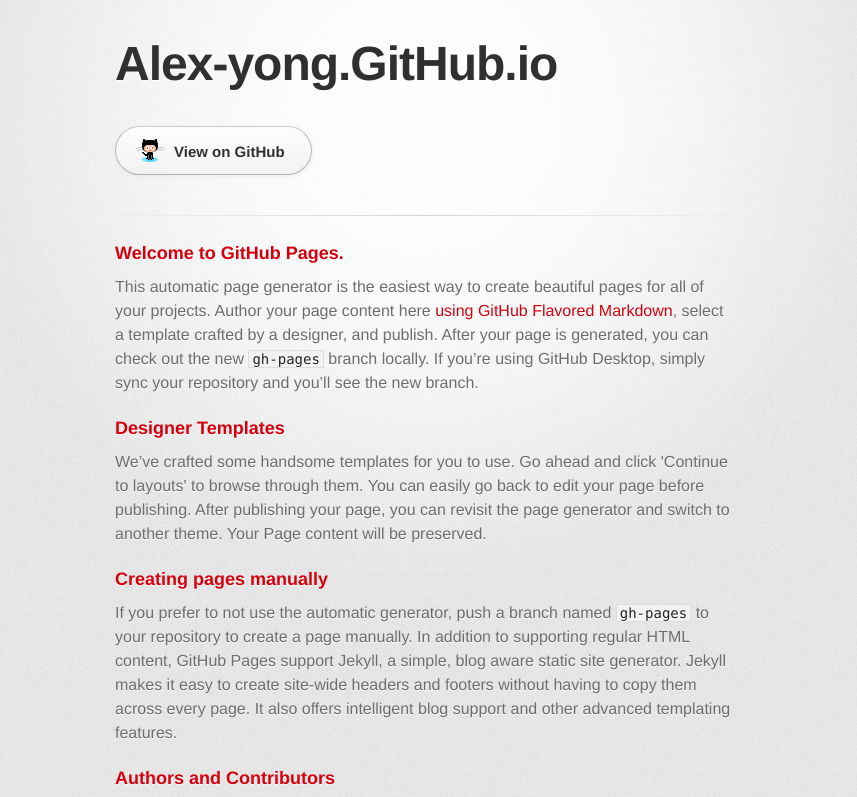
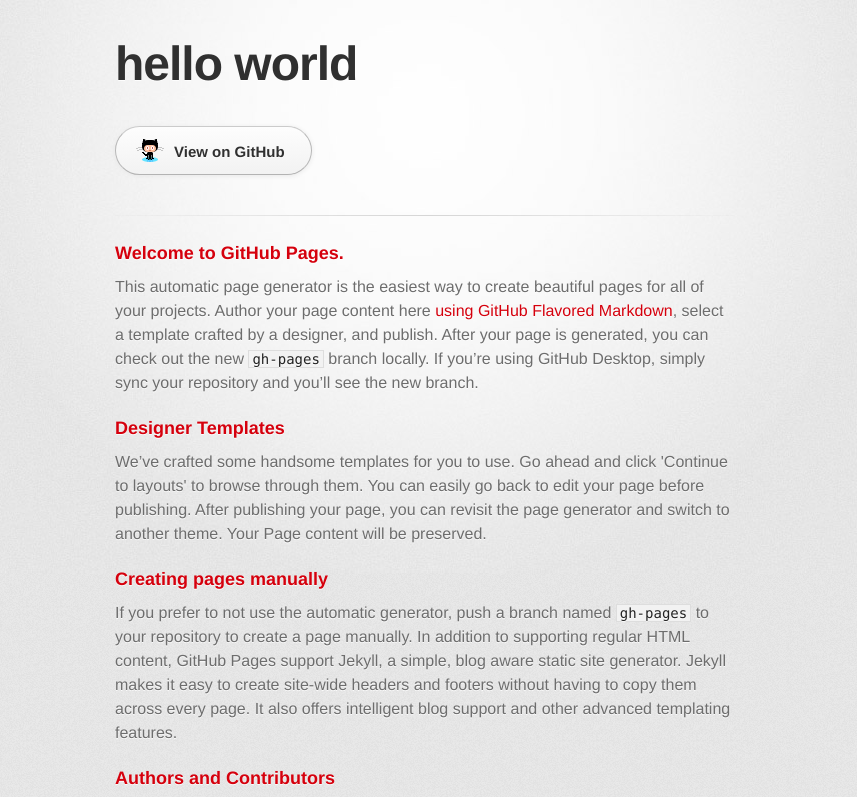
Before and after one commit to Alex-Yong/alex-yong.github.io, a plain HTML site: page index.html in a window 1280 px wide. Shown: the top 797 px of the page, without its empty margins (215-1072 px from the left). Drawn offline with Linux system fonts and the light colour scheme; a web font is replaced by a local one.

Commit message:
Update index.html

```diff
--- a/index.html
+++ b/index.html
@@ -18,7 +18,7 @@
       <div class="inner">
 
         <header>
-          <h1>Alex-yong.GitHub.io</h1>
+          <h1>hello world</h1>
           <h2></h2>
         </header>
 
```
